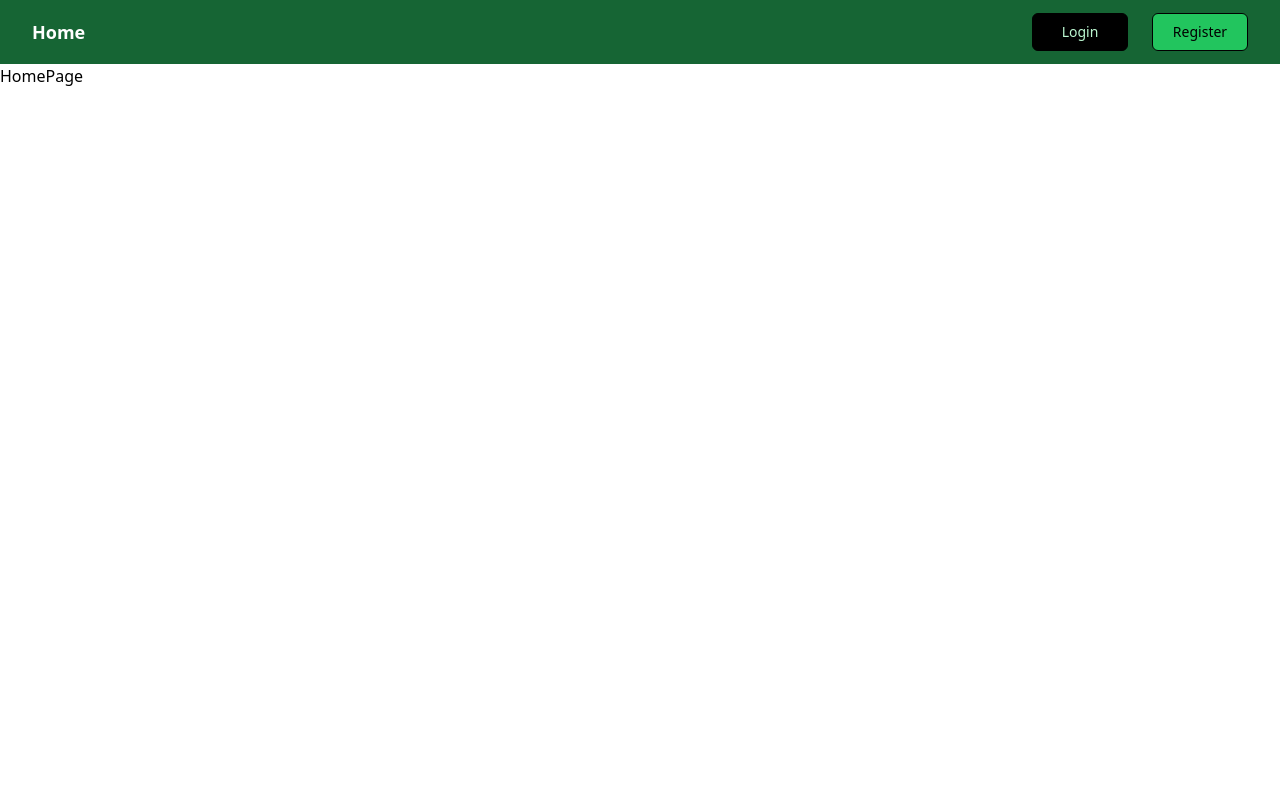
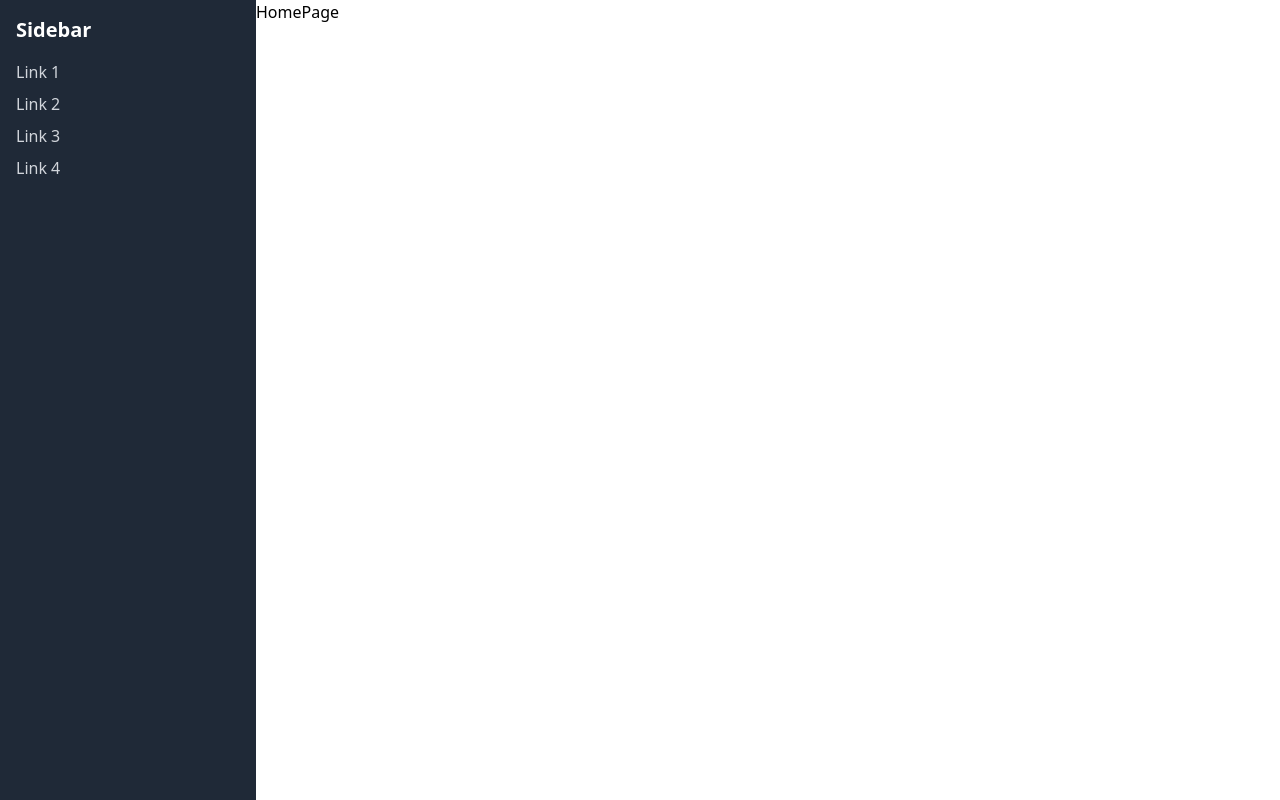
Before and after one commit to zaibutcooler/chishiki, a React (Vite) app in the folder frontend/: page / in a window 1280 px wide. Built offline with nearby package versions, Linux system fonts and the light colour scheme.

Commit message:
starting sidebar

```diff
--- a/frontend/package.json
+++ b/frontend/package.json
@@ -10,6 +10,7 @@
     "preview": "vite preview"
   },
   "dependencies": {
+    "@reduxjs/toolkit": "^1.9.5",
     "react": "^18.2.0",
     "react-dom": "^18.2.0",
     "react-router-dom": "^6.13.0"
--- a/frontend/src/App.tsx
+++ b/frontend/src/App.tsx
@@ -1,25 +1,31 @@
 import { Router, Routes, Route } from "react-router-dom";
 
-import HomePage from "./pages/HomePage";
-import LoginPage from "./pages/auth/LoginPage";
-import RegisterPage from "./pages/auth/RegisterPage";
-import AboutPage from "./pages/AboutPage";
-import ClassroomPage from "./pages/classroom/ClassroomPage";
-import ClassRoomDetailPage from "./pages/classroom/ClassRoomDetailPage";
-import CoursePage from "./pages/course/CoursePage";
-import CourseDetailPage from "./pages/course/CourseDetailPage";
-import CourseCreatePage from "./pages/course/CourseCreatePage";
-import ProfilePage from "./pages/profile/ProfilePage";
-import CreateProfile from "./pages/profile/CreateProfile";
-import ProfileSetting from "./pages/profile/ProfileSetting";
+import {
+  HomePage,
+  LoginPage,
+  RegisterPage,
+  AboutPage,
+  ClassRoomDetailPage,
+  ClassroomPage,
+  CoursePage,
+  CourseDetailPage,
+  CourseCreatePage,
+  ProfilePage,
+  CreateProfile,
+  ProfileSetting,
+  InfoPage,
+} from "./pages/index";
 import Navbar from "./components/Navbar";
-import InfoPage from "./pages/admin/InfoPage";
+import Sidebar from "./components/Sidebar";
 
 function App() {
   return (
     <>
-      <Navbar />
-      <div className="container mx-auto">
+      <div className="grid grid-cols-5">
+        <div className="flex col-span-1 bg-gray-900">
+          <Sidebar />
+        </div>
+        <div className="container mx-auto col-span-4">
           <Routes>
             <Route path="/" element={<HomePage />} />
             <Route path="/login" element={<LoginPage />} />
@@ -36,6 +42,7 @@ function App() {
             <Route path="/admin/info" element={<InfoPage />} />
           </Routes>
         </div>
+      </div>
     </>
   );
 }
--- /dev/null
+++ b/frontend/src/components/Sidebar.tsx
@@ -0,0 +1,35 @@
+import React from "react";
+
+const Sidebar = () => {
+  return (
+    <div className="bg-gray-800 text-white h-screen w-full">
+      <div className="p-4">
+        <h1 className="text-xl font-bold mb-4">Sidebar</h1>
+        <ul className="space-y-2">
+          <li>
+            <a href="#" className="text-gray-300 hover:text-white">
+              Link 1
+            </a>
+          </li>
+          <li>
+            <a href="#" className="text-gray-300 hover:text-white">
+              Link 2
+            </a>
+          </li>
+          <li>
+            <a href="#" className="text-gray-300 hover:text-white">
+              Link 3
+            </a>
+          </li>
+          <li>
+            <a href="#" className="text-gray-300 hover:text-white">
+              Link 4
+            </a>
+          </li>
+        </ul>
+      </div>
+    </div>
+  );
+};
+
+export default Sidebar;
--- /dev/null
+++ b/frontend/src/pages/index.ts
@@ -0,0 +1,29 @@
+import HomePage from "./HomePage";
+import LoginPage from "./auth/LoginPage";
+import RegisterPage from "./auth/RegisterPage";
+import AboutPage from "./AboutPage";
+import ClassroomPage from "./classroom/ClassroomPage";
+import ClassRoomDetailPage from "./classroom/ClassRoomDetailPage";
+import CoursePage from "./course/CoursePage";
+import CourseDetailPage from "./course/CourseDetailPage";
+import CourseCreatePage from "./course/CourseCreatePage";
+import ProfilePage from "./profile/ProfilePage";
+import CreateProfile from "./profile/CreateProfile";
+import ProfileSetting from "./profile/ProfileSetting";
+import InfoPage from "./admin/InfoPage";
+
+export {
+  HomePage,
+  LoginPage,
+  RegisterPage,
+  AboutPage,
+  ClassRoomDetailPage,
+  ClassroomPage,
+  CoursePage,
+  CourseDetailPage,
+  CourseCreatePage,
+  ProfilePage,
+  CreateProfile,
+  ProfileSetting,
+  InfoPage,
+};
```
Also changed, not shown: 2 other files (tests, documents, lock files or other folders). Lines whose indentation alone changed are shown as unchanged.
